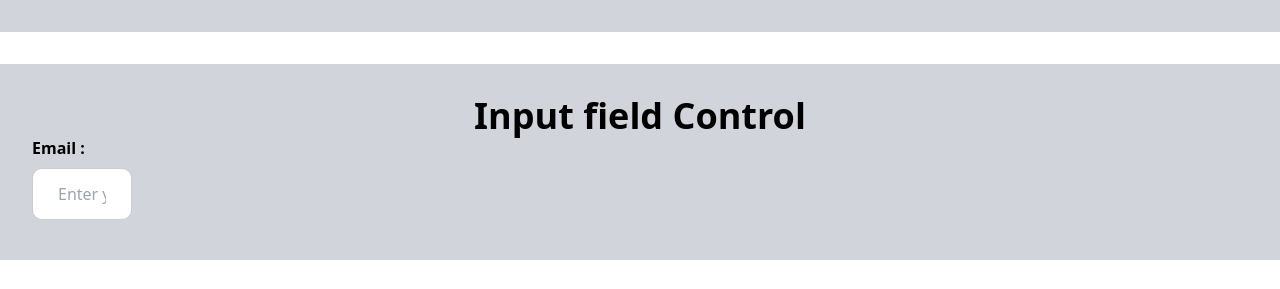
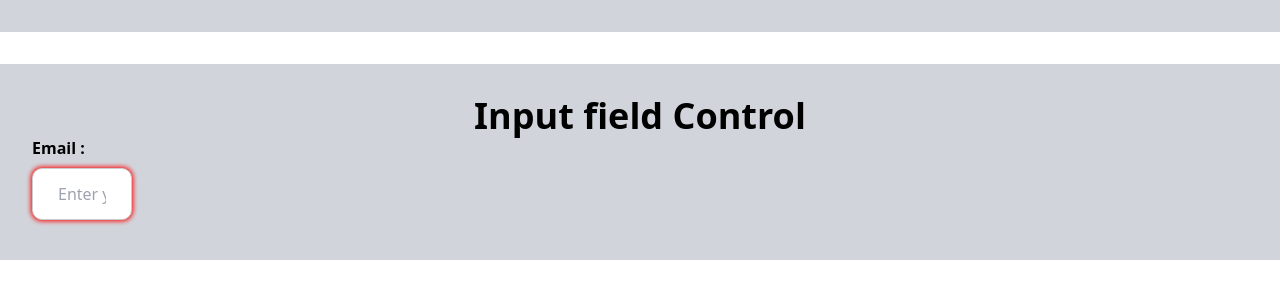
Before and after one commit to JulianNDENDE/First-Front-project, a Nuxt app in the folder nuxt-app/: page / in a window 1280 px wide. Shown: the part 1196-1485 px from the top of the page. Built offline with nearby package versions, Linux system fonts and the light colour scheme; no server answers.

Commit message:
[ADD] : input field control for Email with text-bar

```diff
--- a/nuxt-app/assets/css/tailwind.css
+++ b/nuxt-app/assets/css/tailwind.css
@@ -32,3 +32,15 @@
   left: 0%;
   padding: 10px;
 }
+
+intpu:valid {
+  box-shadow: 0 0 5px 1px #090;
+}
+
+input:invalid {
+  box-shadow: 0 0 5px 1px red;
+}
+
+input:focus:invalid {
+  outline: none;
+}
--- a/nuxt-app/components/InputControl.vue
+++ /dev/null
@@ -1,10 +0,0 @@
-<template>
-  <InputField
-    class="search-click container mx-auto my-2 p-2"
-    type="email"
-    placeholder="Enter your email here..."
-    pattern="/^\w+([\.-]?\w+)*@\w+([\.-]?\w+)*(\.\w{2,3})+$/"
-  />
-</template>
-
-<script></script>
--- a/nuxt-app/components/InputField.vue
+++ /dev/null
@@ -1,17 +0,0 @@
-<template>
-  <input
-    type="text"
-    :value="value"
-    @input="$emit('input', $event.target.value)"
-  />
-</template>
-
-<script>
-export default {
-  data() {
-    return {
-      value: "",
-    };
-  },
-};
-</script>
--- /dev/null
+++ b/nuxt-app/components/email-input.vue
@@ -0,0 +1,25 @@
+<template>
+  <input
+    type="email"
+    class="search-click container mx-auto my-2 p-2"
+    placeholder="Enter your email here..."
+    required pattern="[a-z0-9._%+-]+@[a-z0-9.-]+\.[a-z]{2,4}$"
+    @keydown.enter="validEmail($event)"
+  />
+</template>
+
+<script>
+export default {
+  methods: {
+    validEmail(event) {
+      const email = event.target.value;
+      const emailRegex = /^([A-Za-z0-9_\-.+])+@([A-Za-z0-9_\-.])+\.([A-Za-z]{2,})$/;
+      if (emailRegex.test(email)) {
+        alert("Valid Email");
+      } else {
+        alert("Invalid Email");
+      }
+    },
+  },
+};
+</script>
--- a/nuxt-app/pages/index.vue
+++ b/nuxt-app/pages/index.vue
@@ -16,10 +16,10 @@
     <Auth v-else />
   </div>
 
-  <div id="InputControl" class="container mx-auto bg-gray-300 p-8 my-8">
+  <div class="container mx-auto bg-gray-300 p-8 my-8">
     <h1 class="font-bold text-black text-4xl text-center">Input field Control</h1>
     <h2 class="font-bold text-black">Email :</h2>
-    <InputControl />
+    <email-input />
   </div>
 </template>
 
```
